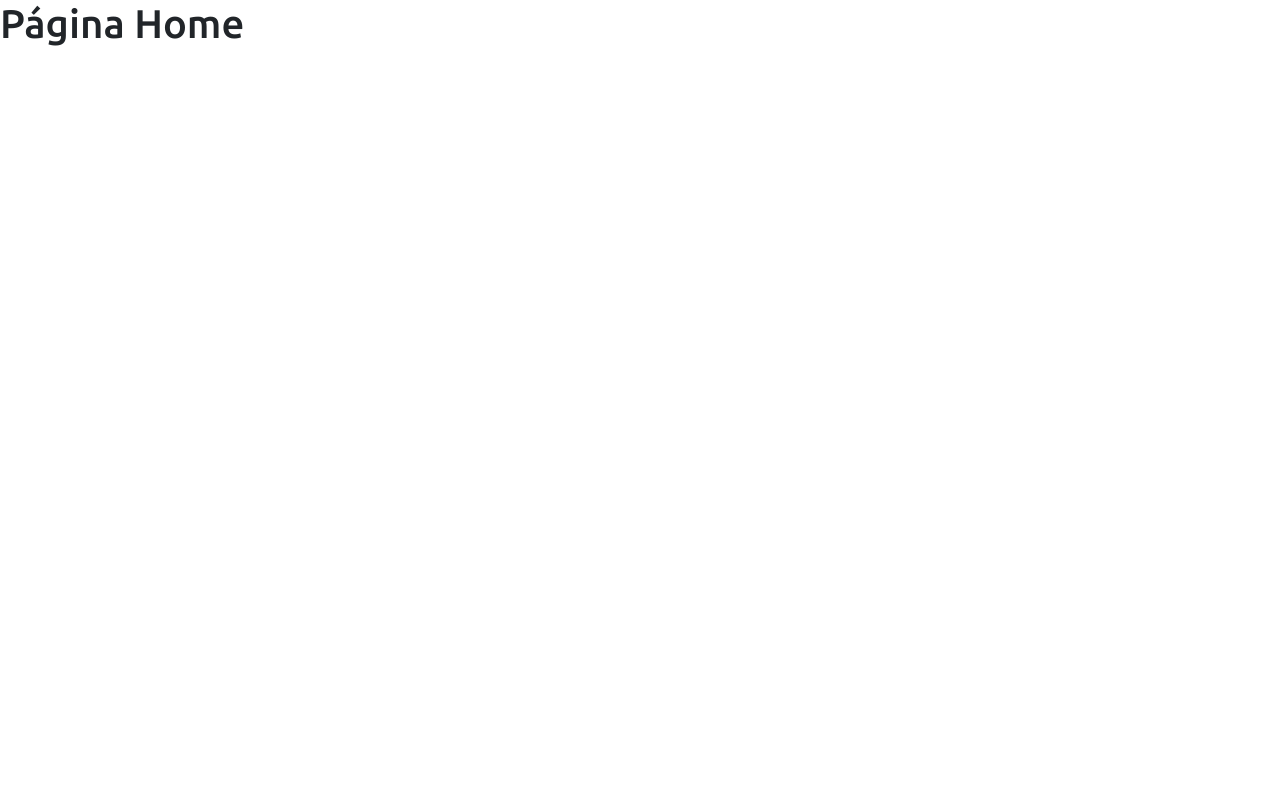
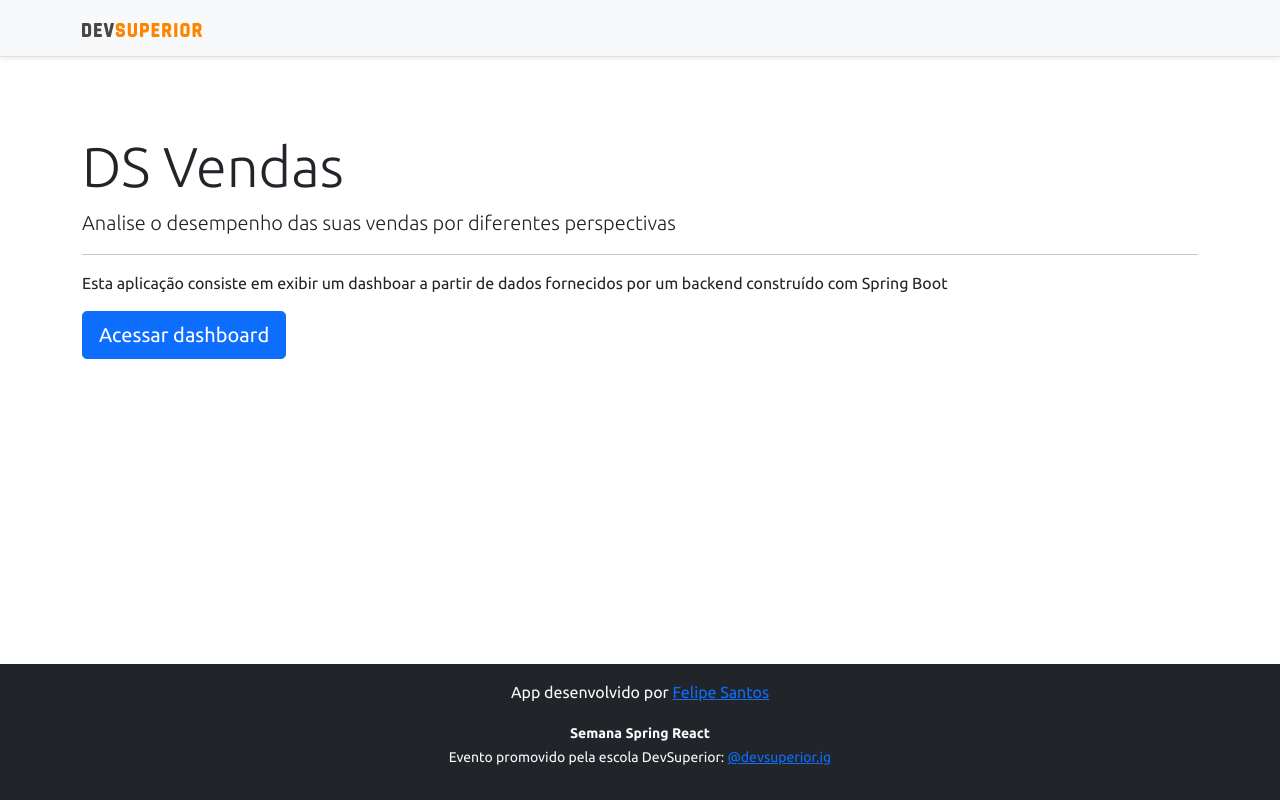
Before and after one commit to flipChandler/projeto-sds3, a React (Create React App) app in the folder frontend/: page / in a window 1280 px wide. Built offline with nearby package versions, Linux system fonts and the light colour scheme.

Commit message:
Home, navigation

```diff
--- a/frontend/src/assets/css/styles.css
+++ b/frontend/src/assets/css/styles.css
@@ -31,3 +31,7 @@
 .text-primary {
     color: var(--color-primary) !important;
 }
+
+h1.display-4 {
+    margin-top: 60px;
+}
--- a/frontend/src/components/NavBar/index.tsx
+++ b/frontend/src/components/NavBar/index.tsx
@@ -1,11 +1,14 @@
 import ImgDsDark from 'assets/img/ds-dark.svg';
+import { Link } from 'react-router-dom';
 
 const NavBar = () => {
   return (
     <div className="d-flex flex-column flex-md-row align-items-center p-3 px-md-4 mb-3 bg-light border-bottom shadow-sm">
       <div className="container">
         <nav className="my-2 my-md-0 mr-md-3">
+          <Link to="/">
             <img src={ImgDsDark} alt="DevSuperior" width="120" />
+          </Link>
         </nav>
       </div>
     </div>
--- a/frontend/src/pages/Home/index.tsx
+++ b/frontend/src/pages/Home/index.tsx
@@ -1,8 +1,24 @@
+import Footer from "components/Footer";
+import NavBar from "components/NavBar";
+import { Link } from "react-router-dom";
+
 const Home = () => {
     return (
-        <div>
-            <h1>Página Home</h1>
-        </div>
+        <>
+            <NavBar />
+            <div className="container">
+                <div className="jumbotron">
+                    <h1 className="display-4">DS Vendas</h1>
+                    <p className="lead">Analise o desempenho das suas vendas por diferentes perspectivas</p>
+                    <hr />
+                    <p>Esta aplicação consiste em exibir um dashboar a partir de dados fornecidos por um backend construído com Spring Boot</p>
+                    <Link className="btn btn-primary btn-lg" to="/dashboard">
+                        Acessar dashboard
+                    </Link>
+                </div>
+            </div>
+            <Footer />
+        </>
     );
 }
 
```
Lines whose indentation alone changed are shown as unchanged.
